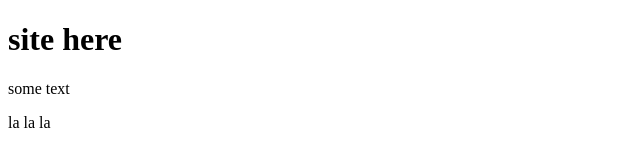
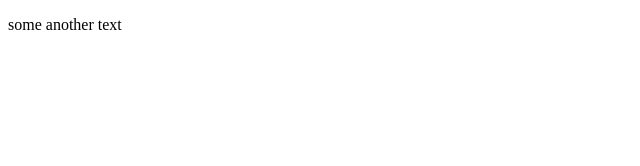
Before and after one commit to Timofeev91/site, a plain HTML site: page index.html in a window 1280 px wide. Shown: the whole page, without its empty margins (0-640 px from the left). Drawn offline with Linux system fonts and the light colour scheme.

Commit message:
forth commit

```diff
--- a/index.html
+++ b/index.html
@@ -6,8 +6,6 @@
         <link rel="stylesheet" href="css/style.css">
     </head>
     <body>
-        <h1>site here</h1>
-        <p>some text</p>
-        <p>la la la</p>
+        <p>some another text</p>
     </body>
 </html>
```
